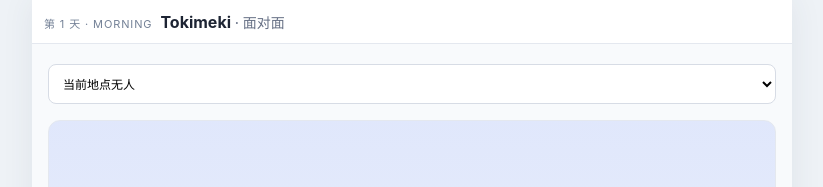
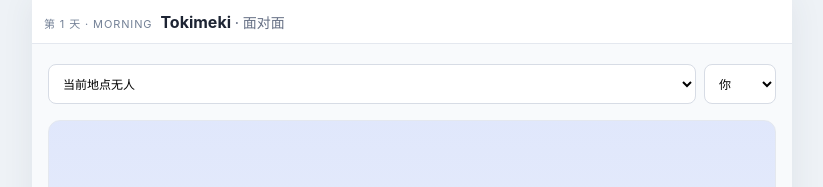
Before and after one commit to ssrei7/Tokimeki, a React (Vite) app: page / in a window 1280 px wide. Both pictures are taken after a click on the button "打开聊天". Shown: the top 187 px of the page, without its empty margins (228-1051 px from the left). Built offline with nearby package versions, Linux system fonts and the light colour scheme.

Commit message:
feat: separate dialogue narration and player label

```diff
--- a/src/App.tsx
+++ b/src/App.tsx
@@ -103,6 +103,7 @@ export function App() {
   const [presetBundles, setPresetBundles] = useState<PresetBundle[]>([]);
   const [selectedPresetBundleId, setSelectedPresetBundleId] = useState('');
   const [selectedCharacterId, setSelectedCharacterId] = useState('');
+  const [playerLabelMode, setPlayerLabelMode] = useState<'you' | 'name'>('you');
   const [loadedChatCharacterId, setLoadedChatCharacterId] = useState('');
   const [name, setName] = useState('');
   const [draftText, setDraftText] = useState('');
@@ -139,7 +140,7 @@ export function App() {
   const [debug, setDebug] = useState<DebugState>({ prompt: null, raw: '', ops: '尚未解析状态变化。', state: JSON.stringify(defaultSave, null, 2) });
 
   useEffect(() => {
-    void Promise.all([contentDb.characters.toArray(), contentDb.worldbooks.toArray(), contentDb.presets.toArray(), contentDb.presetBundles.toArray(), providerDb.providers.toArray(), providerDb.bindings.toArray(), providerDb.settings.get('defaultProviderId'), loadCurrentSave(), listSnapshots()]).then(([c, w, p, bundles, ps, bs, setting, persistedSave, savedSnapshots]) => {
+    void Promise.all([contentDb.characters.toArray(), contentDb.worldbooks.toArray(), contentDb.presets.toArray(), contentDb.presetBundles.toArray(), providerDb.providers.toArray(), providerDb.bindings.toArray(), providerDb.settings.get('defaultProviderId'), providerDb.settings.get('chatPlayerLabel'), loadCurrentSave(), listSnapshots()]).then(([c, w, p, bundles, ps, bs, setting, chatLabelSetting, persistedSave, savedSnapshots]) => {
       if (persistedSave) {
         const parsedSave = SaveFileSchema.parse(persistedSave);
         saveRef.current = parsedSave;
@@ -157,6 +158,7 @@ export function App() {
       setCharacters(c); setWorldbooks(w); setPresets(p); setPresetBundles(fallback); setSelectedPresetBundleId(fallback[0]?.id ?? ''); setProviders(ps);
       if (!validBundles.length && fallback[0]) void savePresetBundle(fallback[0]);
       setBindings(bs);
+      if (chatLabelSetting?.value === 'name' || chatLabelSetting?.value === 'you') setPlayerLabelMode(chatLabelSetting.value);
       if (c[0]) setSelectedCharacterId(c[0].id);
       if (ps[0]) setProvider(ps[0]);
       const resolvedDefaultProviderId = ps.some((item) => item.id === setting?.value) ? setting?.value ?? '' : ps[0]?.id ?? '';
@@ -220,6 +222,11 @@ export function App() {
       })().catch((error) => setFeedback({ tone: 'error', text: `自动快照保存失败：${errorMessage(error, '未知错误')}` }));
       queueMicrotask(() => settledDays.forEach((day) => { void generateDayDiary(day); }));
     }
+  }
+
+  async function updatePlayerLabelMode(mode: 'you' | 'name'): Promise<void> {
+    setPlayerLabelMode(mode);
+    await providerDb.settings.put(ProviderSettingSchema.parse({ key: 'chatPlayerLabel', value: mode }));
   }
 
   async function generateDayDiary(day: number): Promise<void> {
@@ -902,7 +909,7 @@ export function App() {
       {feedback && <div className={`feedback ${feedback.tone}`} role="status">{feedback.text}<button aria-label="关闭提示" onClick={() => setFeedback(null)}>×</button></div>}
       {tab === 'map' && <MapView save={save} worldbooks={worldbooks} activeEncounter={activeEncounter} onEncounterOutcome={chooseEncounterOutcome} onContinueEncounter={continueEncounter} onMove={moveToNode} onOpenChat={() => setTab('chat')} onImportBackground={importMapBackground} onToggleMode={toggleMapMode} onCreateNode={addMapNode} onEditNode={editMapNode} onDeleteNode={removeMapNode} onSuggestNode={suggestMapNode} onGenerateMap={generateMap} onExpandMap={expandMap} mapGenerating={mapGenerating} />}
       {tab === 'day' && <DayView save={save} snapshots={snapshots} summarizingDay={summarizingDay} onAction={runDayAction} onSleep={sleepEarly} onRestoreSnapshot={restoreSnapshot} onSaveDiary={saveDiaryEdit} onPresetChange={setCalendarPreset} />}
-      {tab === 'chat' && <ChatView characters={presentChatCharacters} worldCharacter={activeCharacter ? save.world.characters[activeCharacter.id] : undefined} selectedCharacterId={selectedCharacterId} setSelectedCharacterId={setSelectedCharacterId} messages={messages} input={input} setInput={setInput} onAppend={appendMessage} onGenerate={generateReply} requestStatus={requestStatus} busy={busy} pendingOps={pendingOps} manualOps={manualOps} setManualOps={setManualOps} onRetryOps={retryOpsExtraction} onApplyManualOps={applyManualOps} />}
+      {tab === 'chat' && <ChatView characters={presentChatCharacters} worldCharacter={activeCharacter ? save.world.characters[activeCharacter.id] : undefined} playerName={save.world.player.name} playerLabelMode={playerLabelMode} onPlayerLabelModeChange={updatePlayerLabelMode} selectedCharacterId={selectedCharacterId} setSelectedCharacterId={setSelectedCharacterId} messages={messages} input={input} setInput={setInput} onAppend={appendMessage} onGenerate={generateReply} requestStatus={requestStatus} busy={busy} pendingOps={pendingOps} manualOps={manualOps} setManualOps={setManualOps} onRetryOps={retryOpsExtraction} onApplyManualOps={applyManualOps} />}
       {tab === 'library' && <LibraryView characters={characters} worldbooks={worldbooks} presets={presets} presetBundles={presetBundles} selectedPresetBundleId={selectedPresetBundleId} setSelectedPresetBundleId={setSelectedPresetBundleId} presetBundleName={presetBundleName} setPresetBundleName={setPresetBundleName} onCreatePresetBundle={createPresetBundle} onRenamePresetBundle={renamePresetBundle} onDeletePresetBundle={removePresetBundle} save={save} name={name} setName={setName} draftText={draftText} setDraftText={setDraftText} editing={editing} setEditing={setEditing} addContent={addContent} onDelete={onDelete} onExport={downloadJson} onImport={importContent} onExportSave={downloadSave} onImportSave={loadSave} onExportPresetBundle={exportPresetBundleFile} onImportPresetBundle={importPresetBundleFile} includeChatsOnExport={includeChatsOnExport} setIncludeChatsOnExport={setIncludeChatsOnExport} onClearChats={clearAllChats} itemName={itemName} setItemName={setItemName} itemTags={itemTags} setItemTags={setItemTags} itemDescription={itemDescription} setItemDescription={setItemDescription} onAddItem={addItemDefinition} onAddCharacterToWorld={addCharacterToCurrentWorld} />}
       {tab === 'settings' && <SettingsView provider={provider} setProvider={setProvider} providers={providers} bindings={bindings} defaultProviderId={defaultProviderId} headersDraft={headersDraft} setHeadersDraft={setHeadersDraft} models={models} requestStatus={requestStatus} onNewProvider={() => { setProvider(newProvider()); setModels([]); }} onSaveProvider={saveProviderConfig} onDeleteProvider={deleteProviderConfig} onDiscoverModels={discoverModels} onTestConnection={testConnection} onDefaultProviderChange={updateDefaultProvider} onBindingChange={updateTaskBinding} debug={debug} debugTab={debugTab} setDebugTab={setDebugTab} save={save} statKey={statKey} setStatKey={setStatKey} statValue={statValue} setStatValue={setStatValue} onAddStat={addCustomStat} mockFixtureId={mockFixtureId} setMockFixtureId={setMockFixtureId} onLoadStage4Fixture={loadStage4EncounterFixture} />}
     </main>
@@ -1098,6 +1105,9 @@ function DiaryEditor(props: { entry: SaveFile['world']['diary'][number]; onSave:
 function ChatView(props: {
   characters: CharacterCard[];
   worldCharacter?: SaveFile['world']['characters'][string];
+  playerName: string;
+  playerLabelMode: 'you' | 'name';
+  onPlayerLabelModeChange: (mode: 'you' | 'name') => Promise<void>;
   selectedCharacterId: string;
   setSelectedCharacterId: (id: string) => void;
   messages: ChatMessage[];
@@ -1176,14 +1186,14 @@ function ChatView(props: {
   }, [latestRole, props.busy]);
 
   return <section className="chat-screen vn-chat-screen">
-    <div className="character-picker"><select aria-label="聊天角色" value={props.selectedCharacterId} onChange={(event) => props.setSelectedCharacterId(event.target.value)}><option value="">当前地点无人</option>{props.characters.map((item) => <option key={item.id} value={item.id}>{item.name}</option>)}</select></div>
+    <div className="character-picker"><select aria-label="聊天角色" value={props.selectedCharacterId} onChange={(event) => props.setSelectedCharacterId(event.target.value)}><option value="">当前地点无人</option>{props.characters.map((item) => <option key={item.id} value={item.id}>{item.name}</option>)}</select><select className="player-label-select" aria-label="玩家称呼" value={props.playerLabelMode} onChange={(event) => void props.onPlayerLabelModeChange(event.target.value as 'you' | 'name')}><option value="you">你</option><option value="name">{props.playerName}</option></select></div>
     <div className="vn-stage" style={{ '--vn-accent': accentColor } as CSSProperties}>
       <div className="vn-portrait-area" aria-label={`${characterName}的立绘`}>
         {portraitUrl ? <img className="vn-portrait" src={portraitUrl} alt={`${characterName}的立绘`} /> : <div className="vn-portrait-empty" aria-label="暂无立绘" />}
       </div>
       {!quickReplySelected && <div className="vn-choices" aria-label="快速回应"><button className="secondary" onClick={() => { props.setInput('我点了点头。'); setQuickReplySelected(true); }}>点头回应</button><button className="secondary" onClick={() => { props.setInput('我先听你说。'); setQuickReplySelected(true); }}>先听你说</button></div>}
       <div className="vn-dialogue-box">
-        <div className="vn-dialogue-log messages" ref={messagesRef}>{olderMessageCount > 0 && !showOlderMessages && <button className="history-toggle" onClick={() => setShowOlderMessages(true)}>查看更早的 {olderMessageCount} 条消息</button>}{props.messages.length === 0 && !props.busy && <p className="empty">选择角色后输入第一句话。</p>}{visibleMessages.flatMap((message, index) => splitDialogueMessage(message, characterName).map((line, lineIndex) => <div className={`vn-line ${line.kind} ${message.role}`} key={`${message.role}-${olderMessageCount + index}-${lineIndex}`}><span className="vn-speaker">{line.kind === 'dialogue' ? line.speaker : ''}</span><span className="vn-line-text">{line.text}</span></div>))}{props.busy && props.requestStatus === 'requesting' && <div className="vn-line dialogue assistant pending"><span className="vn-speaker">{characterName}</span><span className="vn-line-text">等待回复…</span></div>}</div>
+        <div className="vn-dialogue-log messages" ref={messagesRef}>{olderMessageCount > 0 && !showOlderMessages && <button className="history-toggle" onClick={() => setShowOlderMessages(true)}>查看更早的 {olderMessageCount} 条消息</button>}{props.messages.length === 0 && !props.busy && <p className="empty">选择角色后输入第一句话。</p>}{visibleMessages.flatMap((message, index) => splitDialogueMessage(message, characterName, props.playerLabelMode === 'name' ? props.playerName : '你').map((line, lineIndex) => <div className={`vn-line ${line.kind} ${message.role}`} key={`${message.role}-${olderMessageCount + index}-${lineIndex}`}><span className="vn-speaker">{line.kind === 'dialogue' ? line.speaker : ''}</span><span className="vn-line-text">{line.text}</span></div>))}{props.busy && props.requestStatus === 'requesting' && <div className="vn-line dialogue assistant pending"><span className="vn-speaker">{characterName}</span><span className="vn-line-text">等待回复…</span></div>}</div>
       </div>
     </div>
     {props.pendingOps && <div className="ops-recovery" role="alert">
--- a/src/core/prompt/default-blocks.ts
+++ b/src/core/prompt/default-blocks.ts
@@ -27,7 +27,7 @@ export function createDefaultPromptBlocks(opPromptDocs = ''): PromptBlock[] {
     { id: 'format_contract', role: 'system', priority: 100, order: 0, build: (facts) => {
       const presetBundle = factsOf(facts).presetBundle;
       const presetText = presetBundle?.entries.length ? `\n\n当前资料预设包「${presetBundle.name}」的全部条目：\n${presetBundle.entries.map((entry) => `[${entry.name}]\n${entry.systemPrompt}`).join('\n\n')}` : '';
-      return `你是开放世界叙事游戏中的角色。先输出自然语言正文。面对面场景中如需区分发言，请每行使用 [说话人:角色名] 台词；环境、动作或叙述请使用 [旁白] 内容；未标记正文须保持兼容并视为当前角色台词。游戏状态只由确定性内核持有，不要声称提议已经生效。${presetText}${opContract}`;
+      return `你是开放世界叙事游戏中的角色。先输出自然语言正文。面对面场景中只有明确写成 [说话人:角色名] 的内容才是角色台词；环境、动作、心理或其他描写一律使用 [旁白] 内容。未标记的助手正文为兼容旧记录，界面会按旁白显示。游戏状态只由确定性内核持有，不要声称提议已经生效。${presetText}${opContract}`;
     } },
     { id: 'character_core', role: 'system', priority: 95, order: 1, build: (facts) => {
       const character = factsOf(facts).character;
--- a/src/providers/types.ts
+++ b/src/providers/types.ts
@@ -26,7 +26,7 @@ export const ProviderModelListConfigSchema = ProviderConfigSchema.extend({
 export const ProviderBindingSchema = z.object({ taskId: TaskIdSchema, providerId: z.string().min(1) });
 export type ProviderBinding = z.infer<typeof ProviderBindingSchema>;
 
-export const ProviderSettingSchema = z.object({ key: z.literal('defaultProviderId'), value: z.string().min(1) });
+export const ProviderSettingSchema = z.object({ key: z.enum(['defaultProviderId', 'chatPlayerLabel']), value: z.string().min(1) });
 export type ProviderSetting = z.infer<typeof ProviderSettingSchema>;
 
 export interface ChatMessage { role: 'system' | 'user' | 'assistant'; content: string }
--- a/src/ui/dialogue.ts
+++ b/src/ui/dialogue.ts
@@ -7,7 +7,7 @@ export type DialogueLine = {
 };
 
 /** Parse optional, human-readable speaker markers while keeping legacy plain text compatible. */
-export function splitDialogueMessage(message: ChatMessage, fallbackSpeaker: string): DialogueLine[] {
+export function splitDialogueMessage(message: ChatMessage, fallbackSpeaker: string, userSpeaker = '你'): DialogueLine[] {
   const lines = message.content.split(/\r?\n/).map((line) => line.trim()).filter(Boolean);
   if (message.role === 'system') return lines.map<DialogueLine>((text) => ({ kind: 'narration', text }));
   return lines.map<DialogueLine>((line) => {
@@ -15,6 +15,8 @@ export function splitDialogueMessage(message: ChatMessage, fallbackSpeaker: stri
     if (narration) return { kind: 'narration', text: narration[1].trim() };
     const speaker = line.match(/^\[(?:说话人|speaker)[:：]\s*([^\]]+)\]\s*(.*)$/i);
     if (speaker) return { kind: 'dialogue', speaker: speaker[1].trim() || fallbackSpeaker, text: speaker[2].trim() };
-    return { kind: 'dialogue', speaker: message.role === 'assistant' ? fallbackSpeaker : '你', text: line };
+    return message.role === 'assistant'
+      ? { kind: 'narration', text: line }
+      : { kind: 'dialogue', speaker: userSpeaker, text: line };
   }).filter((line) => line.text);
 }
--- a/src/ui/theme/app.css
+++ b/src/ui/theme/app.css
@@ -188,8 +188,9 @@ button.danger { background: #fee4e2; color: #b42318; }
 .request-status.requesting, .request-status.generating { color: #b54708; }
 .request-status.success { color: #027a48; }
 .request-status.error { color: #b42318; }
-.character-picker { margin: 4px 0 8px; }
+.character-picker { display: grid; grid-template-columns: minmax(0, 1fr) auto; gap: 8px; margin: 4px 0 8px; }
 .character-picker select { min-height: 40px; padding: 7px 10px; font-size: 12px; }
+.character-picker .player-label-select { width: auto; min-width: 72px; }
 .ops-recovery { display: grid; gap: 8px; margin: 12px 0; padding: 12px; border: 1px solid #fecdca; border-radius: 8px; background: #fff8f7; color: #7a271a; }
 .ops-recovery p { color: #9b2c1f; font-size: 13px; line-height: 1.5; }
 .ops-recovery textarea { min-height: 88px; font-family: ui-monospace, SFMono-Regular, Consolas, monospace; font-size: 12px; }
```
Also changed, not shown: 3 other files (tests, documents, lock files or other folders).
